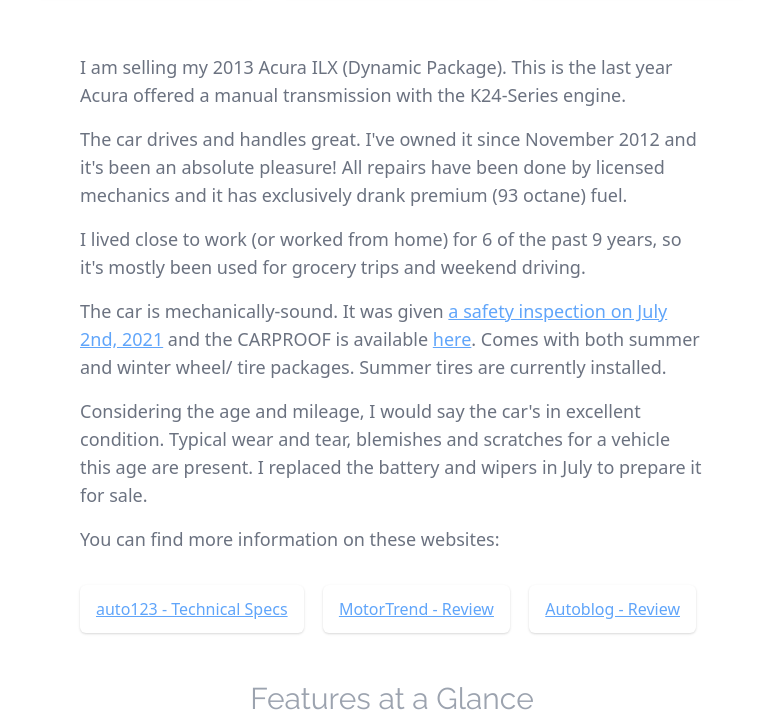
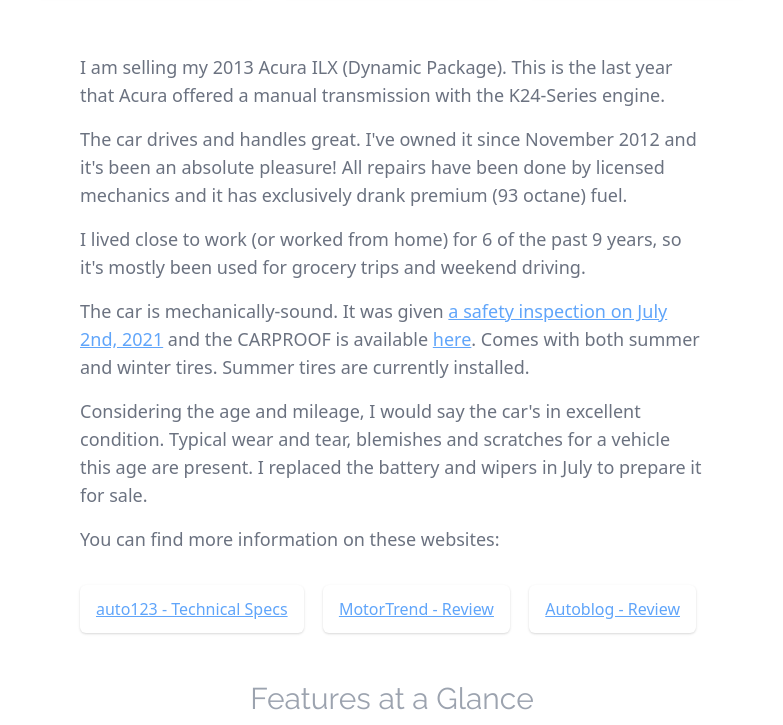
Before and after one commit to MarcusVeres/buymyilx, a website: page docs/index.html in a window 1280 px wide. Shown: the part 1835-2560 px from the top of the page, without its empty margins (248-1031 px from the left). Drawn offline with nearby package versions, Linux system fonts and the light colour scheme.

Commit message:
Fixes typos, updates answers.

```diff
--- a/docs/index.html
+++ b/docs/index.html
@@ -167,7 +167,7 @@
             <div class="max-w-3xl px-6 mx-auto my-12 text-gray-500 sm:px-14">
                 <p>
                     I am selling my 2013 Acura ILX (Dynamic Package).
-                    This is the last year Acura offered a manual transmission with the K24-Series engine.
+                    This is the last year that Acura offered a manual transmission with the K24-Series engine.
                 </p>
                 <p>
                     The car drives and handles great.
@@ -181,7 +181,7 @@
                 </p>
                 <p>
                     The car is mechanically-sound. It was given <a href="img/inspection.jpg" target="_blank">a safety inspection on July 2nd, 2021</a> and the CARPROOF is available <a href="pdf/CARPROOF Vehicle History Reports.pdf" target="_blank">here</a>.
-                    Comes with both summer and winter wheel/ tire packages.
+                    Comes with both summer and winter tires.
                     Summer tires are currently installed.
                 </p>
                 <p>
@@ -429,7 +429,7 @@
                                         (including groceries) and my non hobbies keep me busy around the house.
                                     </p>
                                     <p>
-                                        The other car can carry more (and my girlfriend doesn't drive stick), so it's time to sell it.
+                                        Our other car is newer and can carry more, so we're going to keep that one.
                                     </p>
                                 </div>
                             </div>
```
